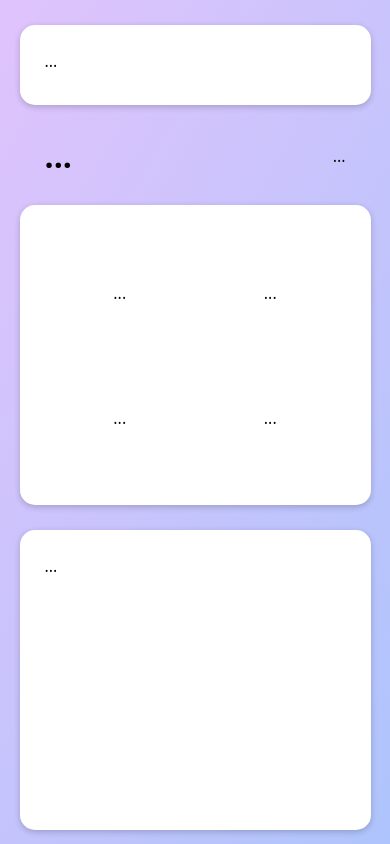
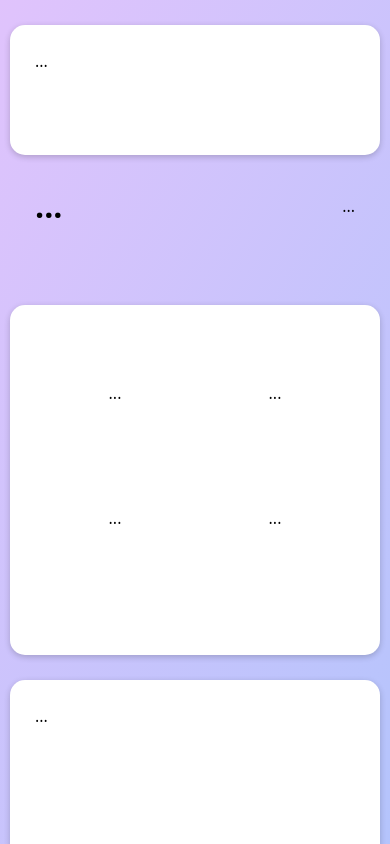
Before and after one commit to bradvatne/finance-app-grid-practice, a Next.js app: page / in a window 390 px wide. Shown: the top 844 px of the page. Built offline with nearby package versions, Linux system fonts and the light colour scheme.

Commit message:
fix mobile padding

```diff
--- a/styles/globals.scss
+++ b/styles/globals.scss
@@ -122,8 +122,15 @@ $box-shadow: 0 2px 6px rgba(0, 0, 0, 0.2);
 
 //Small screen / mobile view - Single column layout
 @media (max-width: 1000px) {
+  .app-container {
+    width: 100%;
+    padding-left: 10px;
+    padding-right: 10px;
+  }
   .grid {
-    width: 90%;
+    box-sizing: content-box;
+    min-width: 10px;
+    width: 100%;
     grid-template-columns: 1fr;
     grid-template-rows: 80px 600px 300px;
     height: 100%;
```
